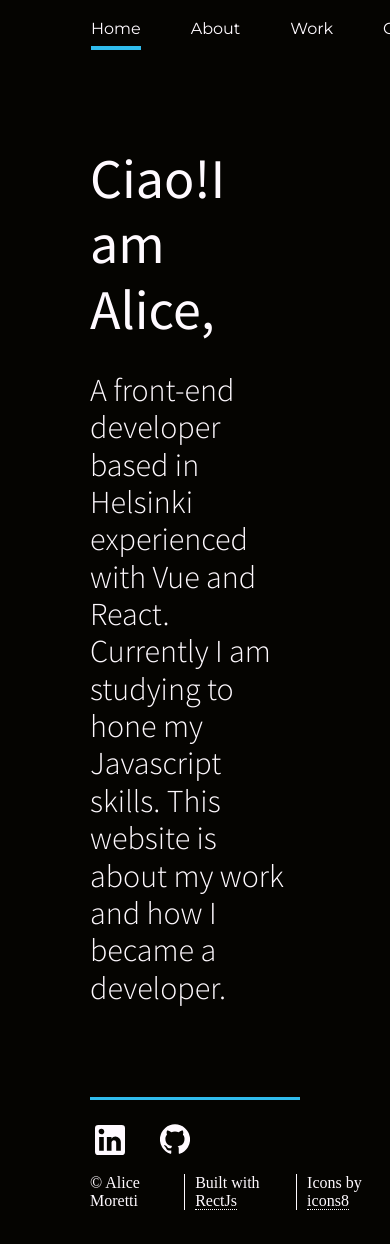
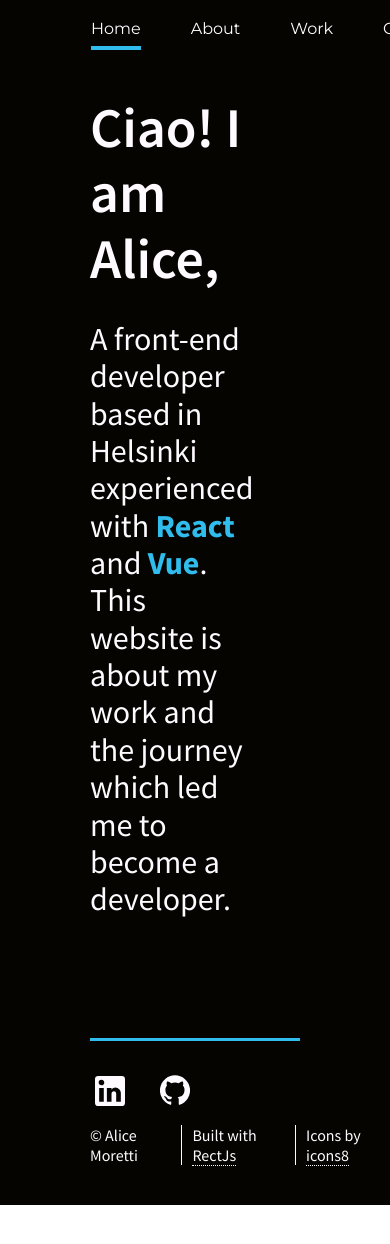
Before and after one commit to Alicino88/portfolio-website, a React (Create React App) app: page / in a window 390 px wide. Shown: the top 1244 px of the page. After the commit the page ends 1205 px from the top, so only its background shows below. Built offline with nearby package versions, Linux system fonts and the light colour scheme.

Commit message:
Installed Radium to use media queries

```diff
--- a/package.json
+++ b/package.json
@@ -8,6 +8,7 @@
     "@testing-library/jest-dom": "^5.11.9",
     "@testing-library/react": "^11.2.5",
     "@testing-library/user-event": "^12.7.0",
+    "radium": "^0.26.1",
     "react": "^17.0.1",
     "react-dom": "^17.0.1",
     "react-router-dom": "^5.2.0",
--- a/public/index.html
+++ b/public/index.html
@@ -6,7 +6,7 @@
     <link rel="preconnect" href="https://fonts.gstatic.com" />
     <link rel="preconnect" href="https://fonts.gstatic.com" />
     <link
-      href="https://fonts.googleapis.com/css2?family=Montserrat:wght@200;300;400;500&family=Source+Sans+Pro:wght@200;300;400;600&display=swap"
+      href="https://fonts.googleapis.com/css2?family=Montserrat:wght@200;300;400;500&family=Source+Sans+Pro:wght@200;300;400;500;600;700&display=swap"
       rel="stylesheet"
     />
     <meta name="viewport" content="width=device-width, initial-scale=1" />
--- a/src/App.js
+++ b/src/App.js
@@ -25,7 +25,14 @@ theme = responsiveFontSizes(theme);
 function App() {
   return (
     <ThemeProvider theme={theme}>
-      <div className="App">
+      <div
+        className="App"
+        style={{
+          backgroundColor: "#050401",
+          height: "100vh",
+          position: "relative",
+        }}
+      >
         <Navbar />
         <div className="Content">
           <Route exact path="/">
@@ -41,7 +48,7 @@ function App() {
             <Contact />
           </Route>
         </div>
-        <Footer />
+        <Footer style={{ position: "absolute", bottom: "0" }} />
       </div>
     </ThemeProvider>
   );
--- a/src/Footer.js
+++ b/src/Footer.js
@@ -2,13 +2,12 @@ import { Typography } from "@material-ui/core";
 import { makeStyles } from "@material-ui/core/styles";
 import LinkedInIcon from "@material-ui/icons/LinkedIn";
 import GitHubIcon from "@material-ui/icons/GitHub";
-import Divider from "@material-ui/core/Divider";
 
 const useStyles = makeStyles({
   footerStyle: {
     backgroundColor: "#050401",
     color: "#FFFAFF",
-    padding: "90px 0 0 90px",
+    padding: "30px 0 0 90px",
   },
   iconsStyle: {
     display: "flex",
@@ -21,19 +20,12 @@ const useStyles = makeStyles({
     listStyle: "none",
     padding: "10px 0 40px 0",
   },
-  dividerStyle: {
-    background: "#30BCED",
-    height: "3px",
-    marginBottom: "20px",
-    marginRight: "90px",
-  },
 });
 
 const Footer = () => {
   const classes = useStyles();
   return (
     <footer className={classes.footerStyle}>
-      <Divider className={classes.dividerStyle} />
       <div>
         <ul className={classes.iconsStyle}>
           <li>
--- a/src/Home.js
+++ b/src/Home.js
@@ -1,34 +1,59 @@
 import { Typography } from "@material-ui/core";
 import { makeStyles } from "@material-ui/core/styles";
+import Divider from "@material-ui/core/Divider";
 
 const useStyles = makeStyles({
   homeContainer: {
     backgroundColor: "#050401",
     color: "#FFFAFF",
     height: "auto",
+    /*
+    "&::after": {
+      content: "''",
+      position: "absolute",
+      borderBottom: "4px solid #30BCED",
+      width: "80vw",
+      bottom: "0",
+      marginLeft: "90px",
+      marginRight: "90px",
+    },
+    */
   },
   textContainer: {
-    width: "75vw",
-    padding: "90px 0 0 90px",
+    width: "65vw",
+    padding: "10% 0 10% 90px",
   },
 
   titleStyle: {
-    fontWeight: "400",
+    fontWeight: "600",
   },
 
   textStyle: {
     marginTop: "30px",
-    fontWeight: "300",
+    fontWeight: "500",
+  },
+
+  dividerStyle: {
+    background: "#30BCED",
+    height: "3px",
+    marginLeft: "90px",
+    marginRight: "90px",
+    marginTop: "80px",
   },
 });
 
 const Home = () => {
   const classes = useStyles();
   return (
+    <section style={{ backgroundColor: "#050401" }}>
       <div className={classes.homeContainer}>
         <div className={classes.textContainer}>
-        <Typography variant="h1" component="h1" className={classes.titleStyle}>
-          Ciao!I am Alice,
+          <Typography
+            variant="h1"
+            component="h1"
+            className={classes.titleStyle}
+          >
+            Ciao! I am Alice,
           </Typography>
 
           <Typography
@@ -37,12 +62,16 @@ const Home = () => {
             fontWeight="fontWeightLight"
             className={classes.textStyle}
           >
-          A front-end developer based in Helsinki experienced with Vue and
-          React. Currently I am studying to hone my Javascript skills. This
-          website is about my work and how I became a developer.
+            A front-end developer based in Helsinki experienced with{" "}
+            <span style={{ color: "#30BCED", fontWeight: "700" }}>React</span>{" "}
+            and <span style={{ color: "#30BCED", fontWeight: "700" }}>Vue</span>
+            . This website is about my work and the journey which led me to
+            become a developer.
           </Typography>
         </div>
       </div>
+      <Divider className={classes.dividerStyle} />
+    </section>
   );
 };
 
--- a/src/index.css
+++ b/src/index.css
@@ -1,4 +1,9 @@
+@import url("https://fonts.googleapis.com/css2?family=Montserrat&family=Source+Sans+Pro&display=swap");
 * {
   margin: 0;
   box-sizing: border-box;
 }
+
+body {
+  font-family: "Source Sans Pro";
+}
```
Also changed, not shown: 1 other file (tests, documents, lock files or other folders). Lines whose indentation alone changed are shown as unchanged.
